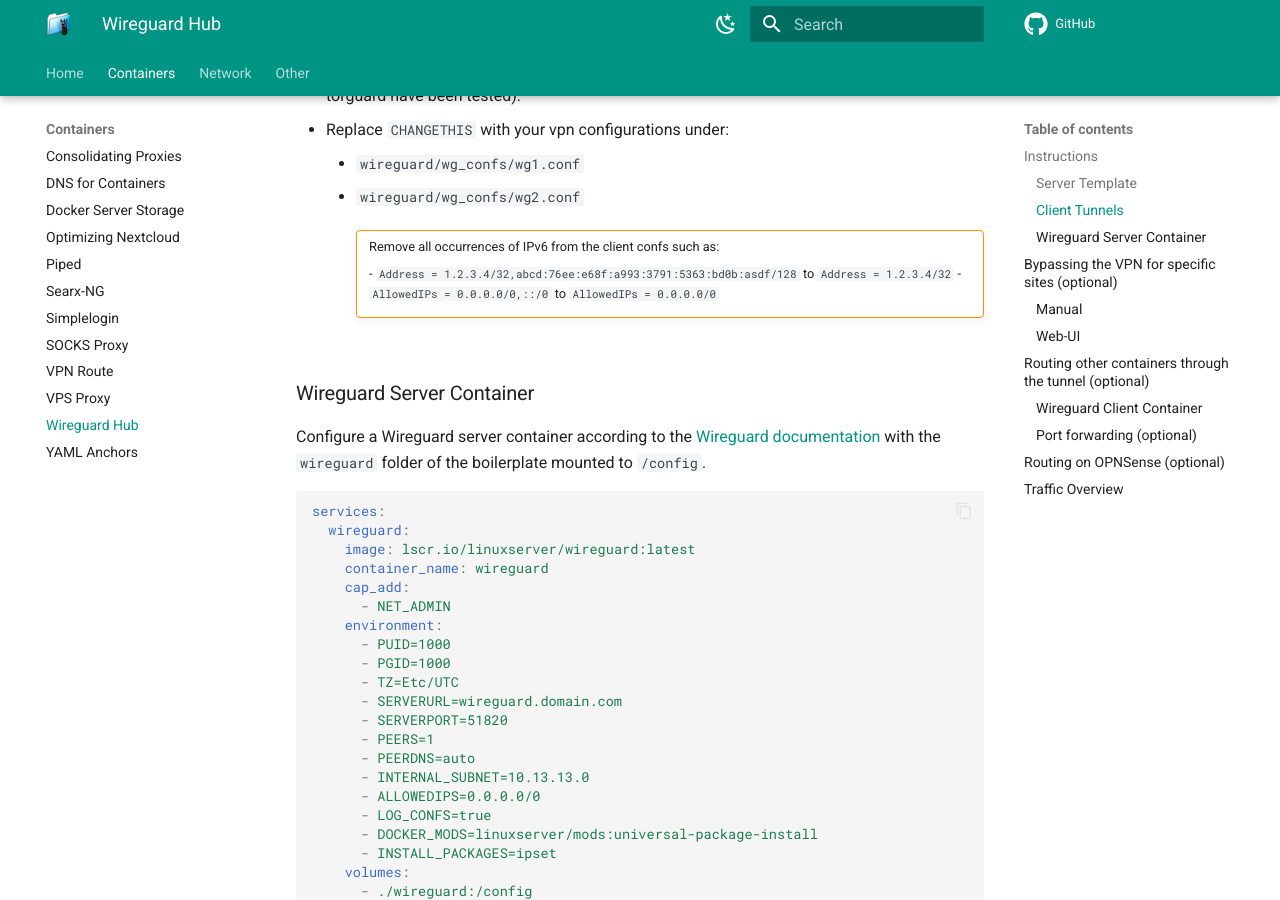
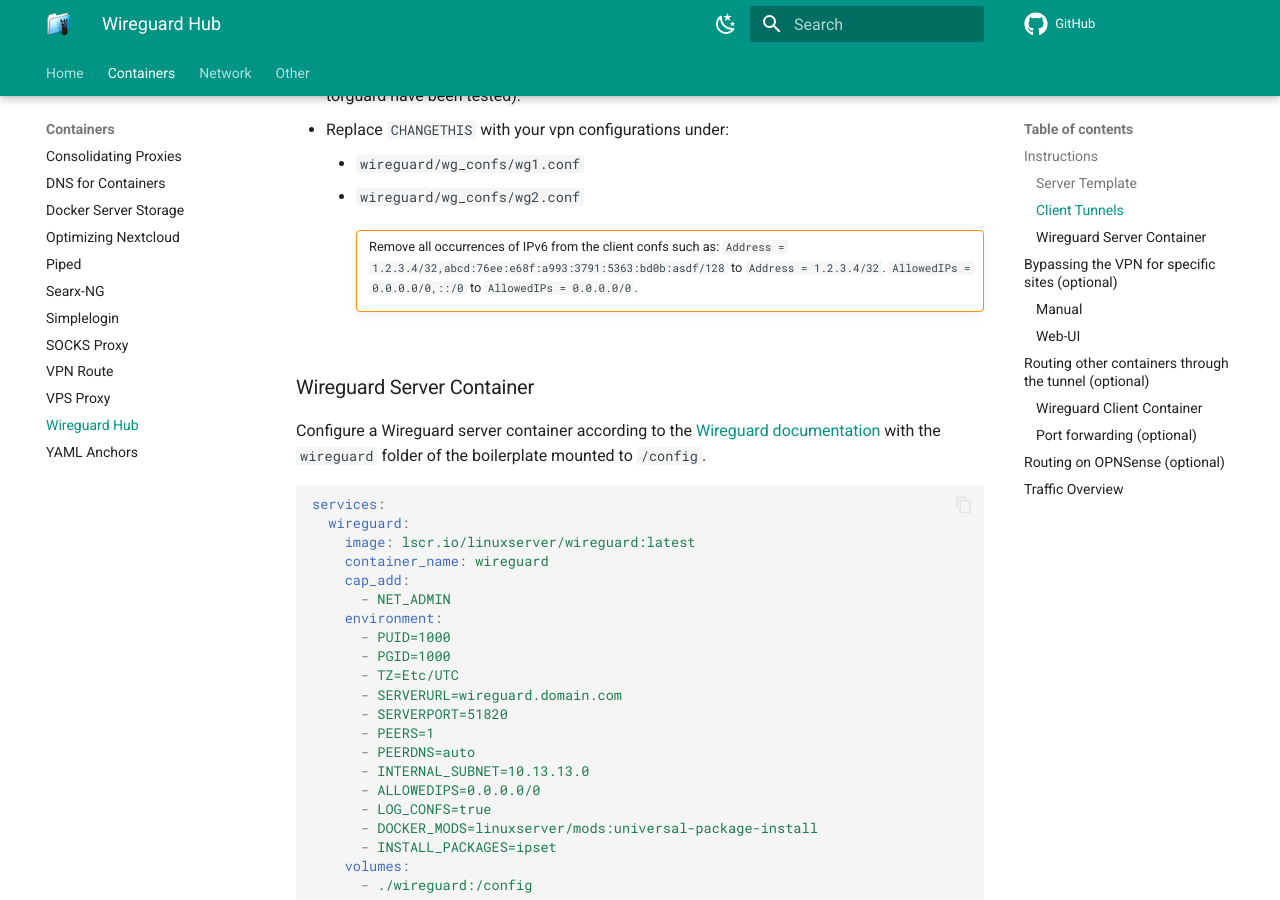
Before and after one commit to quietsy/advanced-configurations, an MkDocs documentation site: the page built from docs/Containers/wireguard-hub.md, in a window 1280 px wide and 900 px high, scrolled down 1413 px. Built offline with MkDocs 1.6.1 and Material for MkDocs 9.7.7, drawn with Linux system fonts in a browser that asks for light colours; comment, search, counter and statistics services are not loaded.

Commit message:
Fix format

```diff
--- a/docs/Containers/wireguard-hub.md
+++ b/docs/Containers/wireguard-hub.md
@@ -42,9 +42,8 @@
     !!! warning ""
 
         Remove all occurrences of IPv6 from the client confs such as:
-
-          - `Address = 1.2.3.4/32,abcd:76ee:e68f:a993:3791:5363:bd0b:asdf/128` to `Address = 1.2.3.4/32`
-          - `AllowedIPs = 0.0.0.0/0,::/0` to `AllowedIPs = 0.0.0.0/0`
+        `Address = 1.2.3.4/32,abcd:76ee:e68f:a993:3791:5363:bd0b:asdf/128` to `Address = 1.2.3.4/32`.
+        `AllowedIPs = 0.0.0.0/0,::/0` to `AllowedIPs = 0.0.0.0/0`.
 
 ### Wireguard Server Container
 
```
